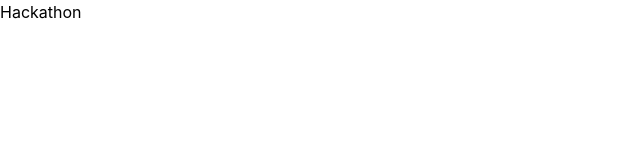
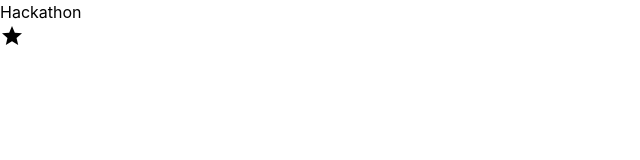
Before and after one commit to Yannis-Barba/hackhaton, a React (Create React App) app: page / in a window 1280 px wide. Shown: the top 160 px of the page, without its empty margins (0-640 px from the left). Built offline with nearby package versions, Linux system fonts and the light colour scheme.

Commit message:
add mui materials

```diff
--- a/package.json
+++ b/package.json
@@ -4,10 +4,15 @@
   "private": true,
   "dependencies": {
     "@craco/craco": "^6.3.0",
+    "@emotion/react": "^11.6.0",
+    "@emotion/styled": "^11.6.0",
+    "@mui/icons-material": "^5.2.0",
+    "@mui/material": "^5.2.0",
     "@testing-library/jest-dom": "^5.11.4",
     "@testing-library/react": "^11.1.0",
     "@testing-library/user-event": "^12.1.10",
     "hamburger-react": "^2.4.1",
+    "mui": "0.0.1",
     "react": "^17.0.2",
     "react-dom": "^17.0.2",
     "react-router": "^5.2.1",
--- a/src/App.js
+++ b/src/App.js
@@ -1,7 +1,13 @@
 import './App.css';
+import StarIcon from '@mui/icons-material/Star';
 
 function App() {
-  return <div id="App">Hackathon</div>;
+  return (
+    <div id="App">
+      Hackathon
+      <StarIcon />
+    </div>
+  );
 }
 
 export default App;
```
Also changed, not shown: 1 other file (tests, documents, lock files or other folders).
